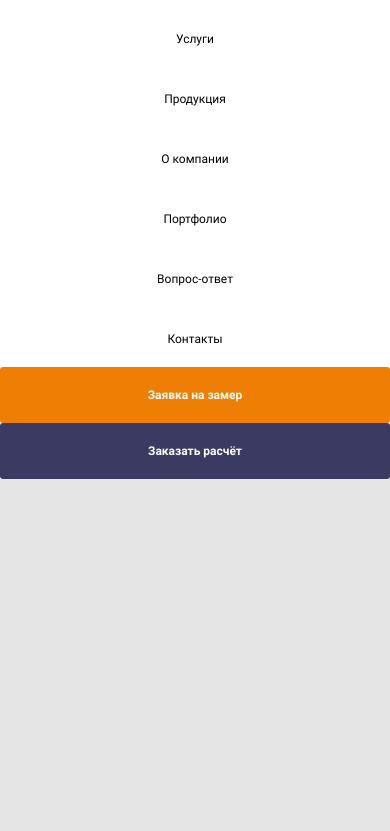
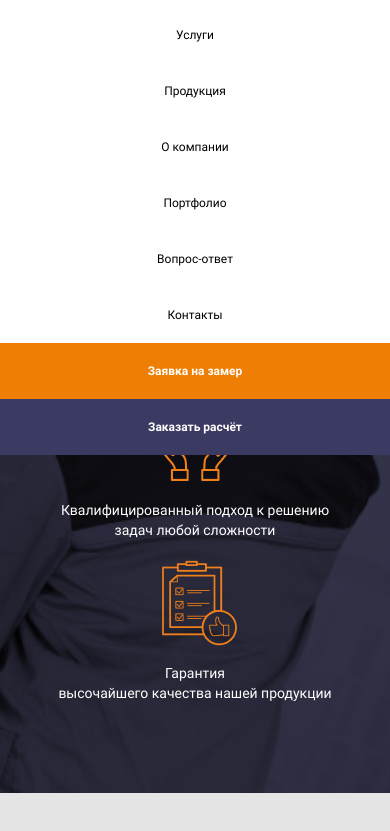
Before and after one commit to dstsk/okna, a website: page app/index.html in a window 390 px wide. Both pictures are taken after a click on the link 351 px from the left and 32 px from the top of the page. Shown: the part 53-884 px from the top of the page. Before the commit the page ends 844 px from the top, so only its background shows below. Drawn offline with nearby package versions, Linux system fonts and the light colour scheme; files that its build step writes are made by us from their sources.

Commit message:
banner is adaptive

```diff
--- a/app/scss/_global.scss
+++ b/app/scss/_global.scss
@@ -28,6 +28,7 @@ body {
   font-weight: 400;
   color: #2f2f51;
   position: relative;
+  // overflow-x: hidden;
 }
 
 h1,
--- a/app/scss/_media.scss
+++ b/app/scss/_media.scss
@@ -1,4 +1,5 @@
 @media (max-width: 1240px) {
+  //header
   .header {
     min-height: 60px;
   }
@@ -33,6 +34,30 @@
       content: '';
     }
   }
+
+  //banner
+  .banner__inner {
+    flex-direction: column;
+    align-items: center;
+    padding: 70px 85px;
+  }
+  .banner__description {
+    display: flex;
+    flex-wrap: wrap;
+    margin: 0 0 50px;
+  }
+  .banner__benefit:last-child {
+    margin-right: 0;
+  }
+  .banner__benefit {
+    margin-right: 40px;
+  }
+  .banner__form {
+    padding-bottom: 43px;
+  }
+  .banner__form::after {
+    content: '';
+  }
 }
 
 @media (max-width: 1020px) {
@@ -46,6 +71,9 @@
 }
 
 @media (max-width: 865px) {
+  .btn:hover {
+    box-shadow: 0px 0px 0px 0px;
+  }
   .header__inner {
     min-height: 60px;
   }
@@ -64,10 +92,15 @@
     }
     li {
       display: block;
+      border: none;
       width: 100%;
       a {
         width: 100%;
       }
+    }
+    li.menu__item--link:hover {
+      color: #ef7f04;
+      border-top: 0px solid #ef7f04;
     }
   }
   .header__btn-menu {
@@ -85,6 +118,67 @@
   .header__btn {
     line-height: 56px;
   }
+  .header__btn-measure,
+  .header__btn-calc {
+    border-radius: 0;
+  }
+}
+
+@media (max-width: 680px) {
+  .banner__inner {
+    padding: 70px 85px;
+  }
+  .banner__benefits {
+    flex-wrap: wrap;
+    text-align: center;
+  }
+  .banner__benefit {
+    margin-right: 0 !important;
+    margin-bottom: 20px;
+    flex-basis: 100%;
+  }
+  .banner__benefit {
+    color: #fff;
+    min-width: 165px;
+    margin-right: 44px;
+    img {
+      margin-bottom: 15px;
+    }
+    p {
+      font-size: 14px;
+      line-height: 20px;
+    }
+    &:first-child {
+      margin-right: 0;
+      padding-top: 0;
+    }
+    &:first-child p {
+      margin-left: 0;
+      min-width: 0;
+    }
+    &:first-child img {
+      margin-right: 13px;
+    }
+    &:last-child img {
+      margin-left: 8px;
+      margin-bottom: 12px;
+    }
+  }
+  .banner__description {
+    margin: 0;
+  }
+  .banner__text {
+    padding: 0;
+  }
+  .banner__title {
+    font-size: 20px;
+  }
+  .banner__slogan {
+    font-size: 32px;
+  }
+  .banner__form {
+    display: none;
+  }
 }
 
 // ------------------- MIN-WIDTH ----------------------
--- a/app/scss/style.scss
+++ b/app/scss/style.scss
@@ -40,6 +40,9 @@
     color: #ef7f04;
     border-top: 4px solid #ef7f04;
     transition: all 0.3s;
+    a {
+      color: #ef7f04;
+    }
   }
   &__item--btn {
     padding: 0;
```
Also changed, not shown: app/index.html (+0 -5 lines).
